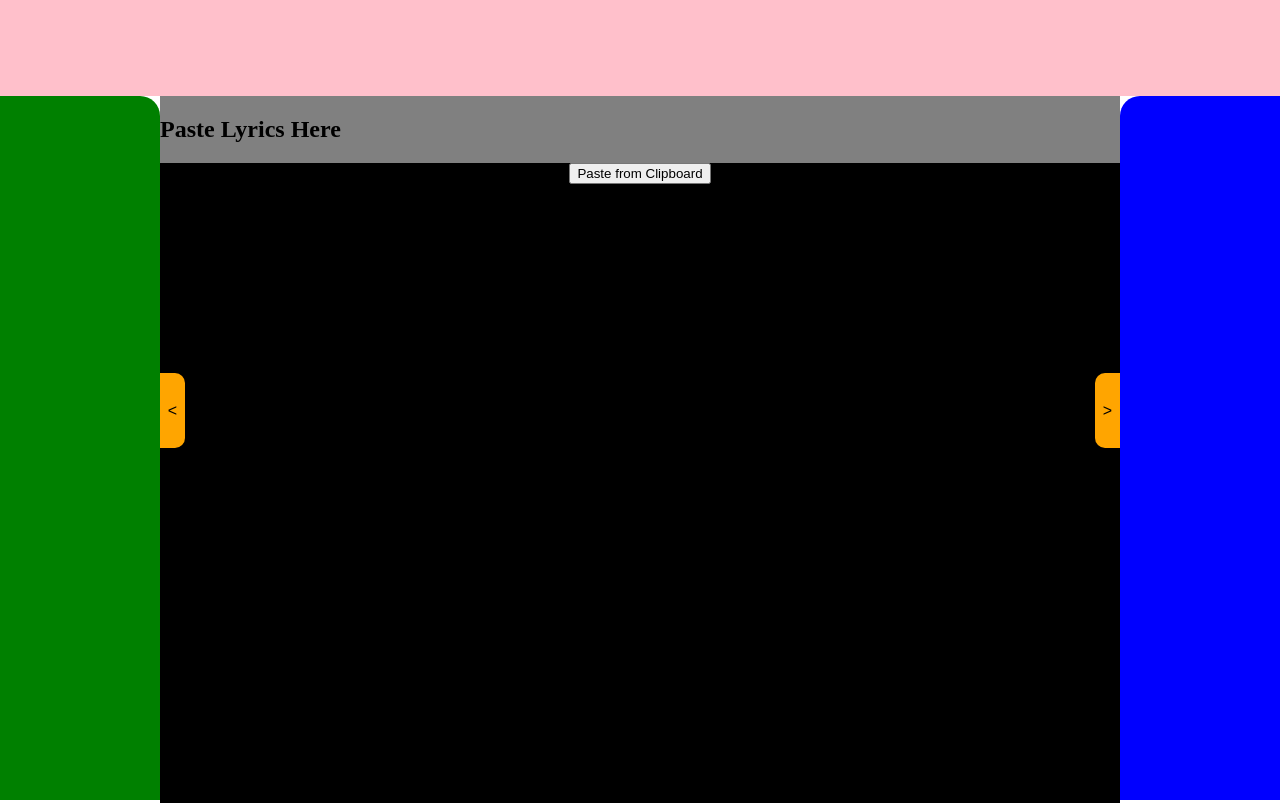
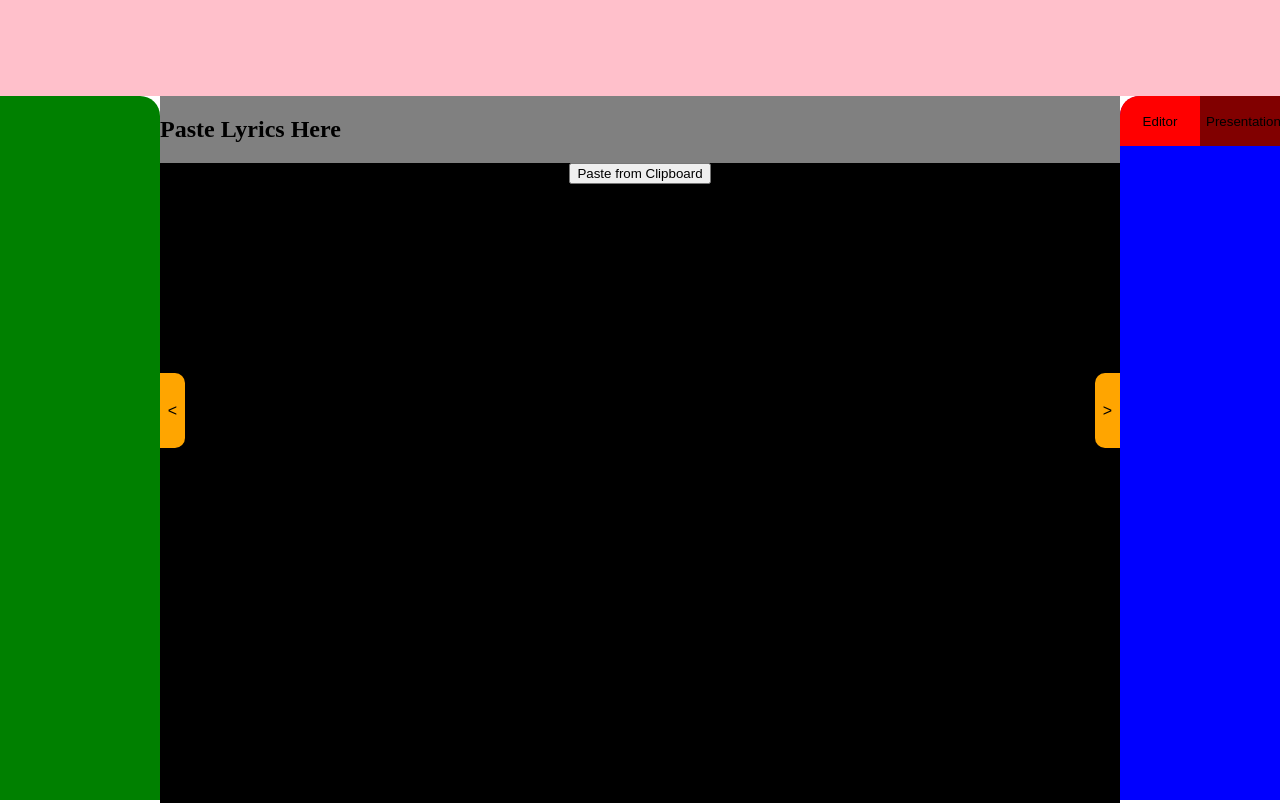
Before and after one commit to MasterTemple/CSCI-450-Group-Project, a SvelteKit app: page / in a window 1280 px wide. Built offline with nearby package versions, Linux system fonts and the light colour scheme.

Commit message:
tab to control settings menu

```diff
--- a/src/routes/Settings.svelte
+++ b/src/routes/Settings.svelte
@@ -7,11 +7,18 @@
         console.log("Toggle Drawer:" + $settingsIsOpen)
         settingsIsOpen.set(!$settingsIsOpen)
     }
+
+
 </script>
 
 
 <div id="drawerDiv">
     <button id="drawerButton" on:click={toggleDrawer} >{icons[$settingsIsOpen ? 1 : 0]}</button>
+</div>
+
+<div id="editorOrPresentationToggle">
+    <button id="editorToggle">Editor</button>
+    <button id="presentationToggle">Presentation</button>
 </div>
 
 
@@ -33,4 +40,28 @@
   border-bottom-left-radius: 10px;
 }
 
+#editorOrPresentationToggle {
+    display: flex;
+}
+
+#editorToggle {
+    flex: 1;
+    width: 50%;
+    position: relative;
+    background-color: red;
+    border: none;
+    height: 50px;
+    border-top-left-radius: 19px;
+}
+
+#presentationToggle {
+    flex: 1;
+    position: relative;
+    width: 50%;
+    background-color: rgb(129, 0, 0);
+    border: none;
+    height: 50px;
+}
+
+
 </style>
--- a/src/routes/stores.js
+++ b/src/routes/stores.js
@@ -6,4 +6,10 @@ export const lines = writable([]);
 export const numberOfColumns = writable(20);
 
 export const savedSongsIsOpen = writable(true);
+
 export const settingsIsOpen = writable(true);
+export const settingsToggleOption = {
+    editor: 0,
+    prestentation: 1,
+ };
+export const settingsSelection = writable(settingsToggleOption.editor)
```
